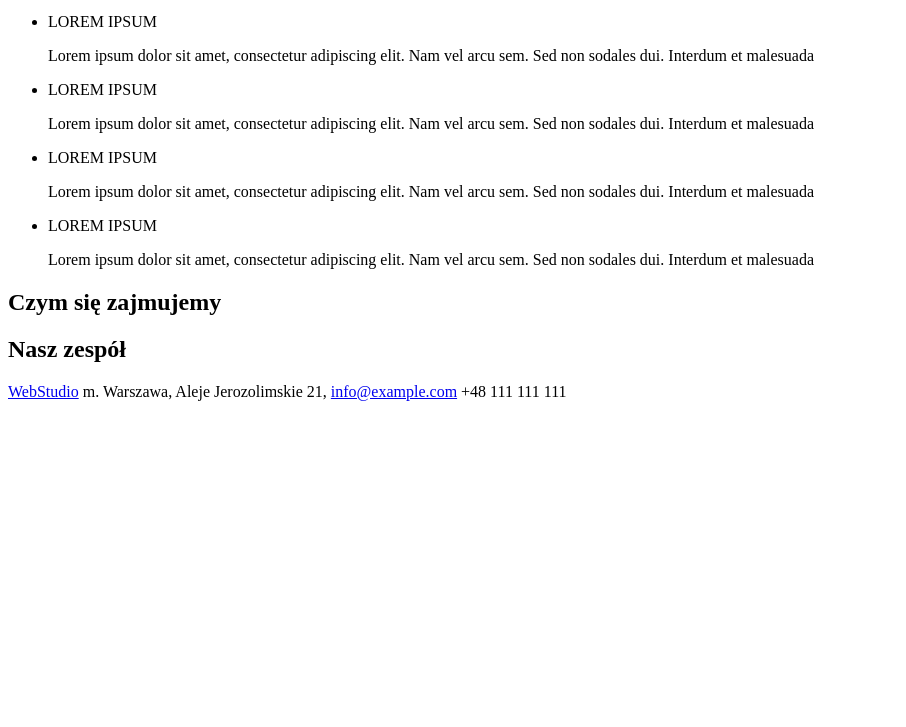
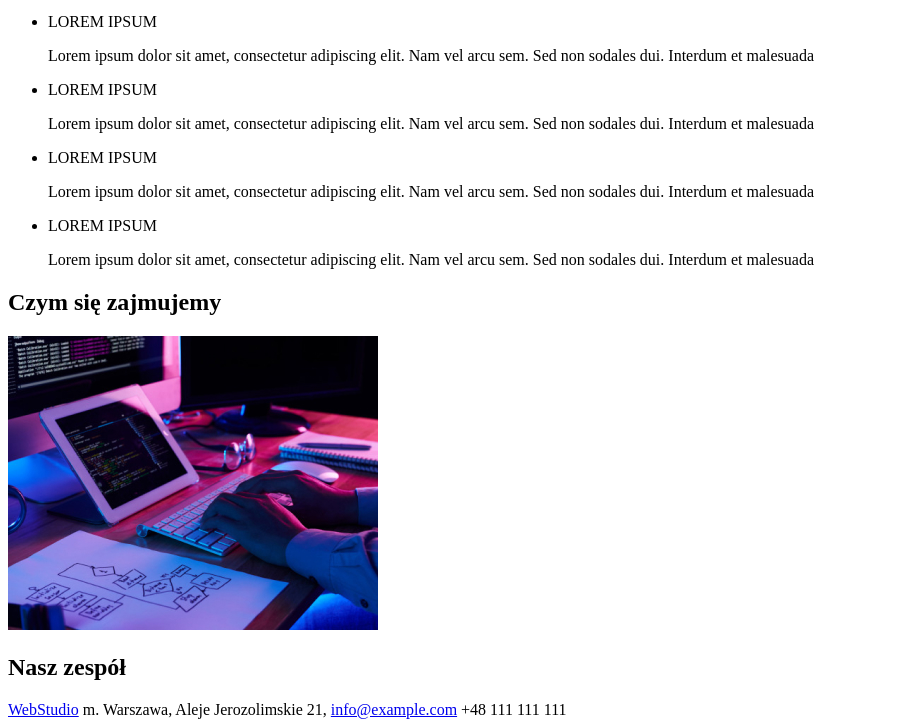
Before and after one commit to Zakwas13/goit-markup-hw-01, a plain HTML site: page index.html in a window 1280 px wide. Shown: the part 166-893 px from the top of the page, without its empty margins (0-906 px from the left). Before the commit the page ends 800 px from the top, so only its background shows below. Drawn offline with Linux system fonts and the light colour scheme.

Commit message:
first html init

```diff
--- a/index.html
+++ b/index.html
@@ -27,6 +27,12 @@
             <li><p>LOREM IPSUM</p>Lorem ipsum dolor sit amet, consectetur adipiscing elit. Nam vel arcu sem. Sed non sodales dui. Interdum et malesuada</li>
         </ul>
         <h2>Czym się zajmujemy</h2>
+        <img
+        src="./images/img.jpg"
+        alt="pisanie kodu przez programiste zblirzenie na ręce i stanowisko"
+        width="370px"
+        height="294px"
+        />
         <h2>Nasz zespół</h2>
 
     </main>
```
Also changed, not shown: images/img (1).jpg (added), images/img (2).jpg (added), images/img.jpg (added).
